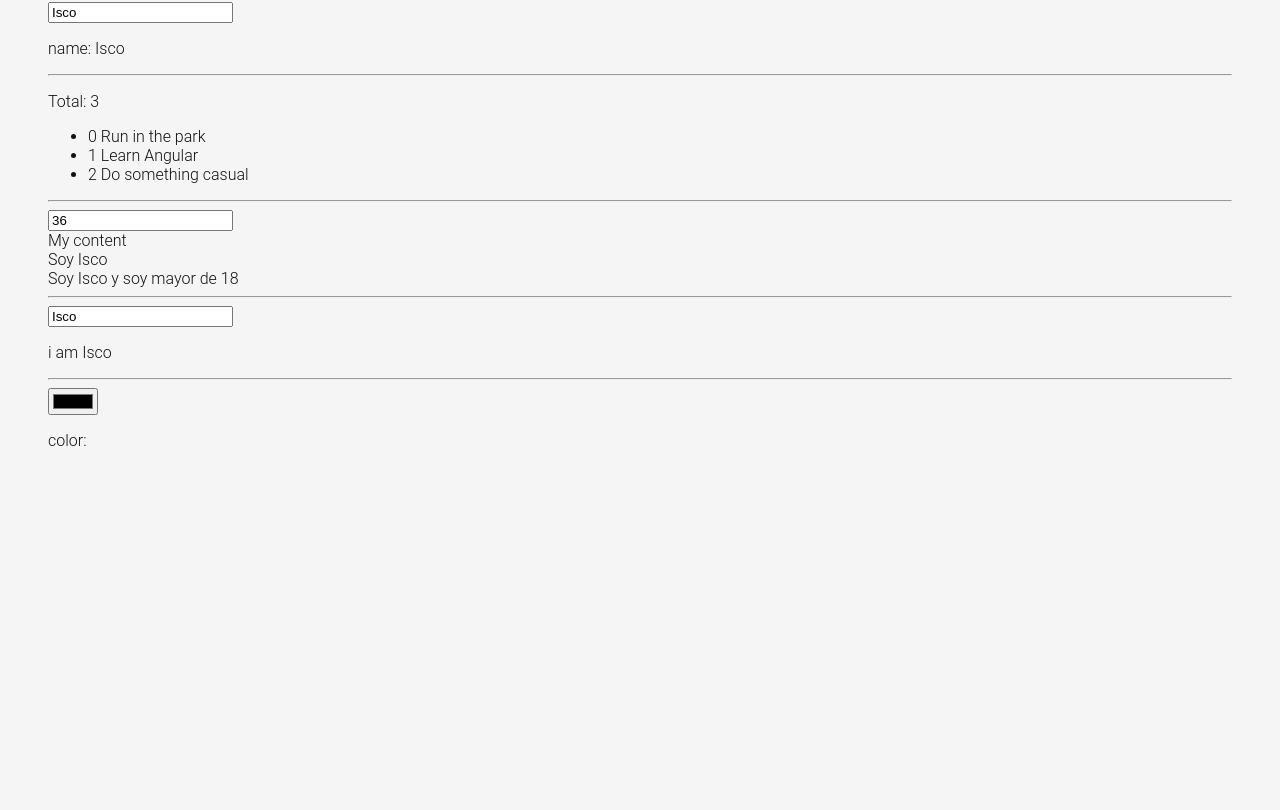
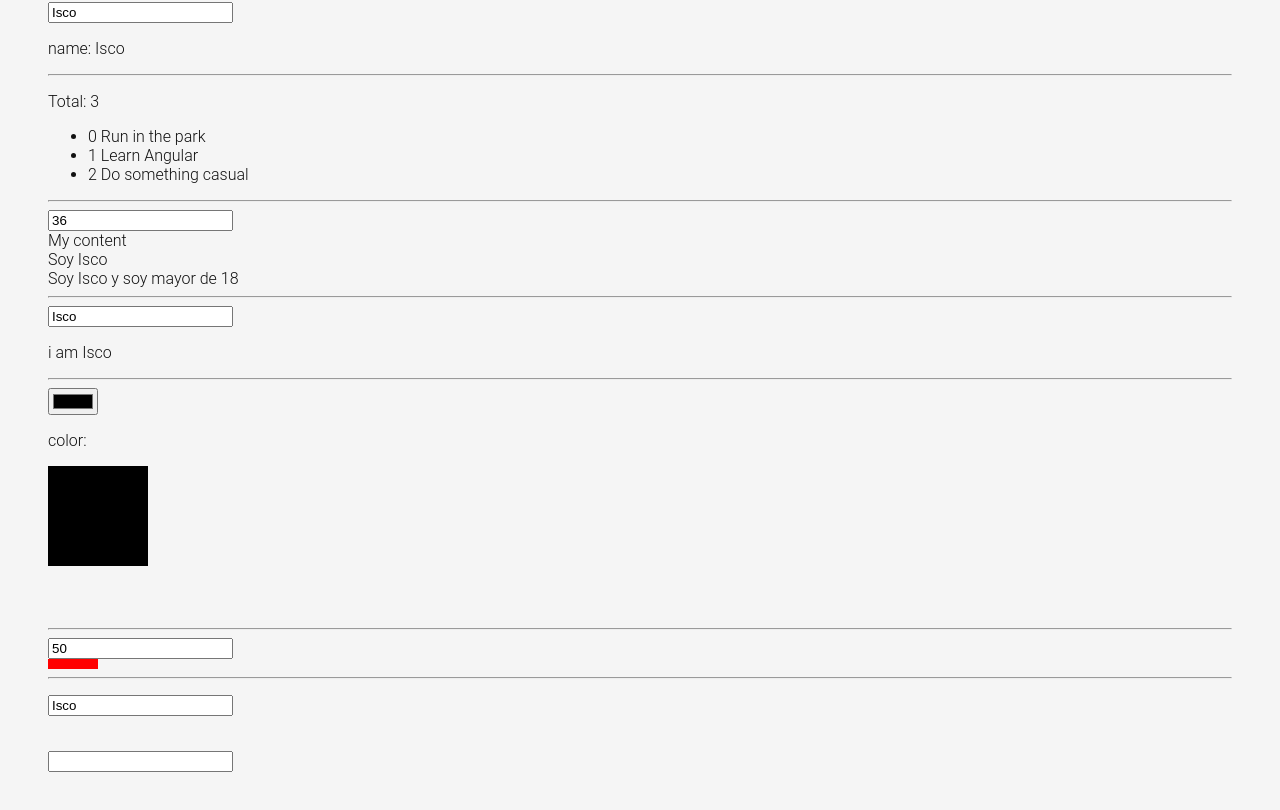
Before and after one commit to pakolalo/todoApp-Angular, an Angular app: page /labs in a window 1280 px wide. Shown: the part 1424-2234 px from the top of the page. Before the commit the page ends 1938 px from the top, so only its background shows below. Built offline with nearby package versions, Linux system fonts and the light colour scheme.

Commit message:
feat(*): add editing mode [ISCO-270722]

```diff
--- a/src/app/models/task.model.ts
+++ b/src/app/models/task.model.ts
@@ -2,4 +2,5 @@
   id: number;
   title: string;
   completed: boolean;
+  editing?: boolean;
 }
--- a/src/app/pages/home/home.html
+++ b/src/app/pages/home/home.html
@@ -18,7 +18,11 @@
       <section class="main">
         <ul class="todo-list">
           @for (task of tasks(); track task; let i = $index) {
-            <li [class.completed]="task.completed">
+            <li
+            [class.completed]="task.completed"
+            [class.editing]="task.editing"
+            (dblclick)="updateTaskEditingMode(i)"
+            >
             <div class="view">
               <input
               class="toggle"
@@ -32,7 +36,11 @@
               (click)="deleteTask(i)"
               ></button>
             </div>
-            <input class="edit" value="Buy a unicorn" />
+            <input
+            class="edit"
+            [value]="task.title"
+            (keydown.enter)="updateTaskText(i, $event)"
+            />
           </li>
           }
           <!-- <li class="completed">
@@ -66,11 +74,10 @@
         <!-- This should be `0 items left` by default -->
         <span class="todo-count">
           <strong>{{ tasks().length }}</strong>
-          To do
           @if (tasks().length >= 2) {
-            <span>items</span>
+            <span> items</span>
           } @else {
-            <span>item</span>
+            <span> item</span>
           }
         </span>
         <!-- Remove this if you don't implement routing -->
--- a/src/app/pages/home/home.ts
+++ b/src/app/pages/home/home.ts
@@ -41,15 +41,16 @@
     nonNullable: true,
     validators: [
       Validators.required,
-      Validators.pattern(/^\S.*$/),
     ]
   });
 
   changeHandler() {
     if (this.newTaskControl.valid) {
-      const value = this.newTaskControl.value
-      this.addTask(value);
-      this.newTaskControl.setValue('');
+      const value = this.newTaskControl.value.trim();
+      if (value !==''){
+        this.addTask(value);
+        this.newTaskControl.setValue('');
+      }
     }
   };
 
@@ -79,4 +80,37 @@
       });
     });
   };
+
+  updateTaskEditingMode(index: Number) {
+    this.tasks.update(prevState => {
+      return prevState.map((task, posotion) => {
+        if (posotion === index) {
+          return {
+            ...task,
+            editing: true
+          }
+        }
+        return {
+          ...task,
+          editing: false
+        };
+      })
+    })
+  };
+
+  updateTaskText(index: Number, event: Event) {
+    const input = event.target as HTMLInputElement
+    this.tasks.update(prevState => {
+      return prevState.map((task, posotion) => {
+        if (posotion === index) {
+          return {
+            ...task,
+            title: input.value,
+            editing: false
+          }
+        }
+        return task;
+      })
+    })
+  };
 }
--- a/src/app/pages/labs/labs.css
+++ b/src/app/pages/labs/labs.css
@@ -1,3 +1,21 @@
 .container {
   padding: 48px;
 }
+
+.box {
+  height: 10px;
+  display: block;
+  background-color: red;
+}
+
+.message-error {
+  background-color: red;
+  color: white;
+  padding-inline: 1rem;
+  opacity: 0;
+  transition: all linear .5s;
+}
+
+.message-error.show {
+  opacity: 1;
+}
--- a/src/app/pages/labs/labs.html
+++ b/src/app/pages/labs/labs.html
@@ -95,4 +95,20 @@
   [formControl]="colorControl"
   >
   <p>color: {{ colorControl.value }}</p>
+  <svg>
+    <g>
+      <rect x="0" y="0" height="100" width="100" [attr.fill]="colorControl.value"></rect>
+    </g>
+  </svg>
+  <hr />
+  <input type="number" [formControl]="widthControl">
+  <span class="box" [style.width.px]="widthControl.value"></span>
+  <hr />
+  <p>
+    <input type="text" [formControl]="nameControl"> <br />
+    <span class="message-error" [class.show]="nameControl.invalid && nameControl.touched">Invalid name</span>
+  </p>
+  <p>
+    <input type="text">
+  </p>
 </div>
--- a/src/app/pages/labs/labs.ts
+++ b/src/app/pages/labs/labs.ts
@@ -1,5 +1,5 @@
 import { Component, signal } from '@angular/core';
-import { FormControl, ReactiveFormsModule } from '@angular/forms';
+import { FormControl, ReactiveFormsModule, Validators } from '@angular/forms';
 
 @Component({
   selector: 'app-labs',
@@ -22,6 +22,16 @@
   });
 
   colorControl = new FormControl();
+  widthControl = new FormControl(50, {
+    nonNullable: true,
+  });
+  nameControl = new FormControl('Isco' , {
+    nonNullable: true,
+    validators: [
+      Validators.required,
+      Validators.minLength(3)
+    ]
+  })
 
   constructor() {
     this.colorControl.valueChanges.subscribe(value => {
```
